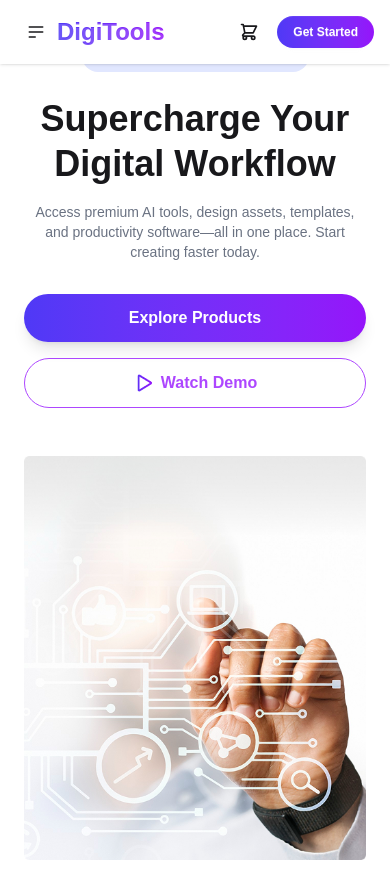
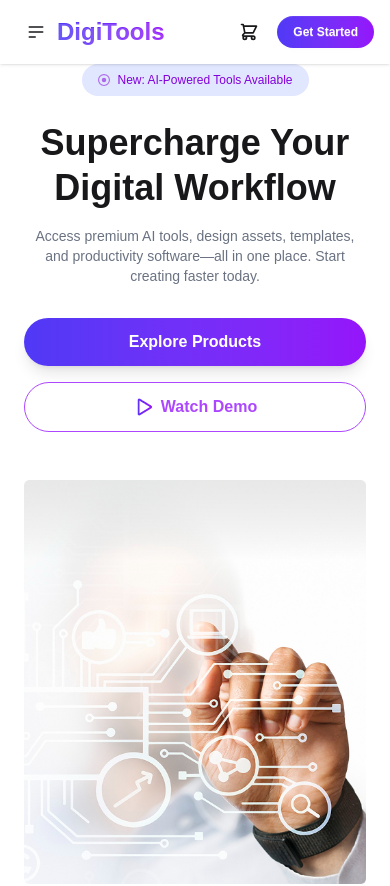
Before and after one commit to Zisan-000/digitools, a React (Vite) app: page / in a window 390 px wide. Shown: the top 886 px of the page. Built offline with nearby package versions, Linux system fonts and the light colour scheme.

Commit message:
responsive check

```diff
--- a/src/components/banner/Banner.jsx
+++ b/src/components/banner/Banner.jsx
@@ -12,7 +12,7 @@ const Banner = () => {
         <div className="flex flex-col lg:flex-row justify-between max-w-6xl mx-auto mt-10 md:mt-20 items-center gap-12">
           <div className="text-center lg:text-left">
             {/* Badge */}
-            <button className="bg-[#E1E7FF] rounded-full px-4 py-2 flex items-center gap-2 text-purple-700 mb-6 text-xs md:text-sm mx-auto lg:mx-0">
+            <button className="bg-[#E1E7FF] rounded-full px-4 py-2 mt-6 flex items-center gap-2 text-purple-700 mb-6 text-xs md:text-sm mx-auto lg:mx-0">
               <FaRegCircleDot className="animate-pulse" />
               <span>New: AI-Powered Tools Available</span>
             </button>
```
